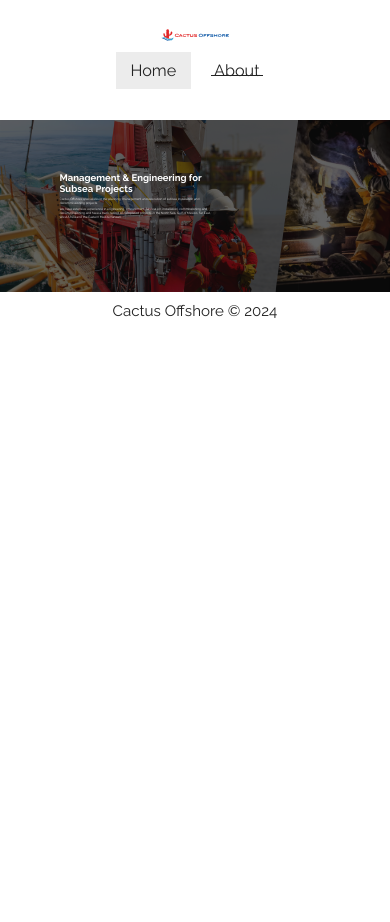
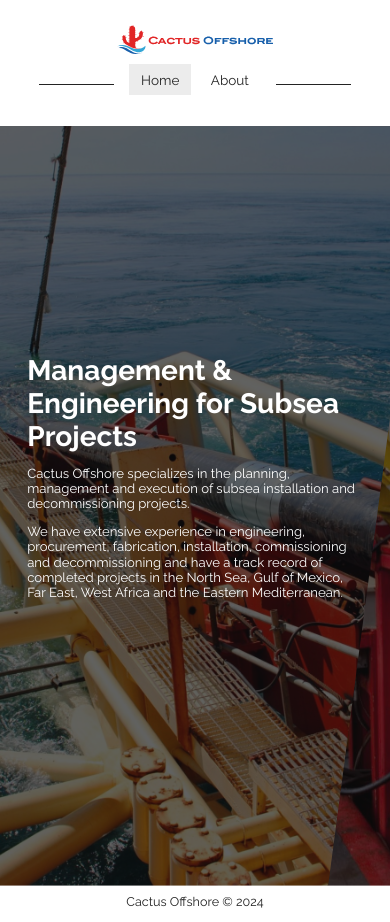
Before and after one commit to GriffFerguson/cactus-offshore, a SvelteKit app: page / in a window 390 px wide. Before the commit the page ends 844 px from the top, so only its background shows below. Built offline with nearby package versions, Linux system fonts and the light colour scheme.

Commit message:
add responsiveness

```diff
--- a/src/global.css
+++ b/src/global.css
@@ -3,6 +3,7 @@ body, html {
     margin: 0;
     background-color: rgb(255,255,255);
     font-size: 18px;
+    overflow-x: hidden;
 }
 
 p, a, h2 {
@@ -20,3 +21,9 @@ h2 {
     font-family: "Raleway";
     src: url("/Raleway/Raleway-VariableFont_wght.ttf");
 }
+
+@media screen and (max-width: 1800px) {
+    html, body {
+        font-size: 15px
+    }
+}
--- a/src/routes/+layout.svelte
+++ b/src/routes/+layout.svelte
@@ -64,4 +64,32 @@
         text-align: center;
         padding: 1vh 0;
     }
+    @media screen and (max-width: 1800px) {
+        nav {
+            width: 34%;
+        }
+        #nav-wrapper::before, #nav-wrapper::after {
+            width: 33%;
+        }
+    }
+
+    @media screen and (max-width: 1100px) {
+        header {
+            width: 65%;
+            margin: 0 17.5%;
+        }
+    }
+
+    @media screen and (max-width: 650px) {
+        nav {
+            width: 52%;
+        }
+        #nav-wrapper::before, #nav-wrapper::after {
+            width: 24%;
+        }
+        header {
+            width: 80%;
+            margin: 0 10%;
+        }
+    }
 </style>
--- a/src/routes/+page.svelte
+++ b/src/routes/+page.svelte
@@ -15,10 +15,12 @@
         }
     </style>
 
-    <image href="/images/homepage_3.jpg" x="2080.8" y="0" />
-    <ImageMask href="/images/homepage_4.jpg" x="1387.2" count="3" />
-    <ImageMask href="/images/homepage_1.jpg" x="693.6" count="2" />
-    <ImageMask href="/images/homepage_2.jpg" x="0" count="1" />
+    <g id="images">
+        <image href="/images/homepage_3.jpg" x="2080.8" y="0" />
+        <ImageMask href="/images/homepage_4.jpg" x="1387.2" count="3" />
+        <ImageMask href="/images/homepage_1.jpg" x="693.6" count="2" />
+        <ImageMask href="/images/homepage_2.jpg" x="0" count="1" />
+    </g>
     <rect x="0" y="0" width="2947.8" height="1300" fill="rgba(15,15,15,0.65)" />
     <foreignObject width="1179.12" height="520" x="450" y="390" text-anchor="center">
         <p class="large">Management & Engineering for Subsea Projects</p>
@@ -41,4 +43,81 @@
         color: white;
         font-size: 1.3rem;
     }
+
+    @media only screen and (max-width: 1800px) {
+        svg {
+            width: 130vw;
+            transform: translateX(-15vw);
+        }
+        p {
+            font-size: 1.45rem;
+        }
+    }
+    @media only screen and (max-width: 1100px) {
+        svg {
+            width: 160vw;
+            transform: translateX(-20vw);
+        }
+        svg p.large {
+            font-size: 5rem;
+        }
+        p {
+            font-size: 2rem;
+        }
+
+        svg foreignObject {
+            width: 1300px;
+            x: 600px;
+        }
+    }
+    @media only screen and (max-width: 650px) {
+        svg {
+            /* width: 220vw; */
+            height: 90vh;
+            width: auto;
+            transform: translateX(-20vw);
+        }
+        svg p.large {
+            font-size: 3.2rem;
+        }
+        p {
+            font-size: 1.5rem;
+        }
+
+        svg foreignObject {
+            width: 700px;
+            x: 280px;
+        }
+
+        svg g {
+            animation-name: imageSlideshow;
+            animation-duration: 16s;
+            animation-timing-function: ease-out;
+            animation-iteration-count: infinite;
+        }
+
+        @keyframes imageSlideshow {
+            0%, 24% {
+                x: 0px;
+            }
+
+            25%, 49% {
+                x: 867px;
+            }
+
+            50%, 74% {
+                x: 1734px;
+            }
+
+            75%, 99% {
+                x: 2610px;
+            }
+        }
+    }
+    @media screen and (max-width: 465px) {
+        svg foreignObject {
+            width: 570px;
+            x: 180px;
+        }
+    }
 </style>
```
Also changed, not shown: src/routes/about/+page.svelte (+15 -3 lines).
